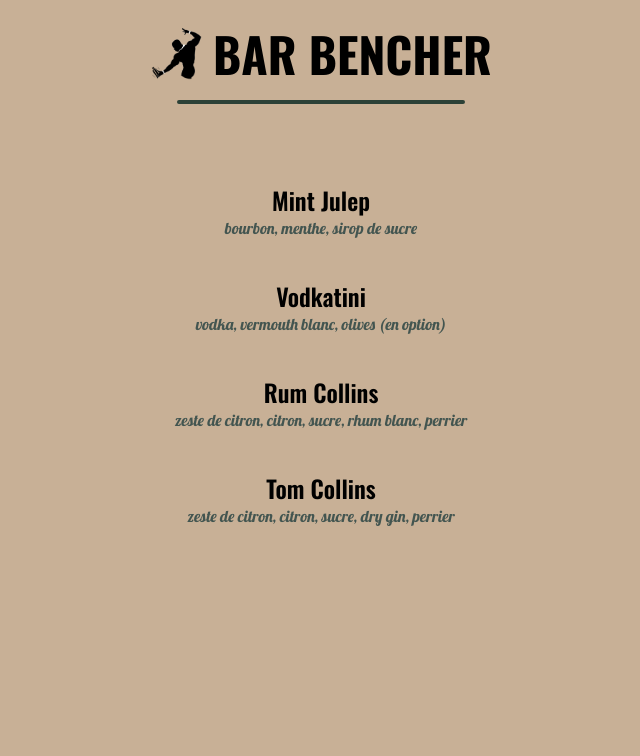
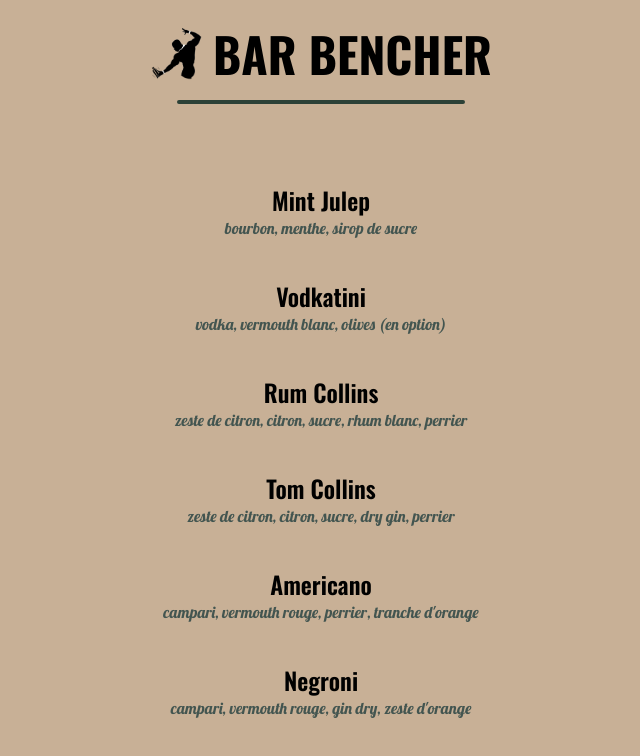
Before and after one commit to DamienDeSousa/bar-bencher, a Next.js app: page / in a window 1280 px wide. Shown: the top 756 px of the page, without its empty margins (319-959 px from the left). Built offline with nearby package versions, Linux system fonts and the light colour scheme.

Commit message:
# add Americano and Negroni

```diff
--- a/app/page.tsx
+++ b/app/page.tsx
@@ -40,6 +40,24 @@ export default function Home() {
         "perrier",
       ],
     },
+    {
+      name: "Americano",
+      ingredients: [
+        "campari",
+        "vermouth rouge",
+        "perrier",
+        "tranche d'orange",
+      ]
+    },
+    {
+      name: "Negroni",
+      ingredients: [
+        "campari",
+        "vermouth rouge",
+        "gin dry",
+        "zeste d'orange",
+      ]
+    },
   ];
 
   return (
```
